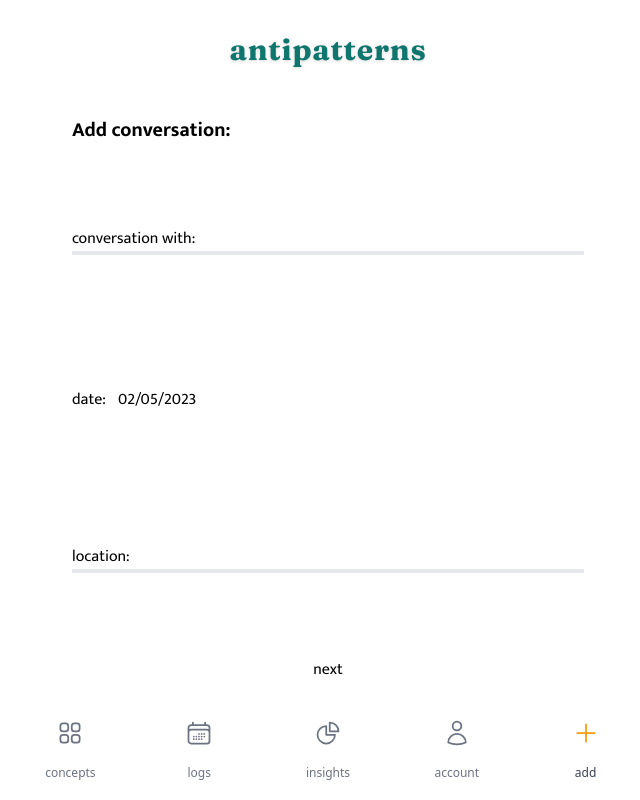
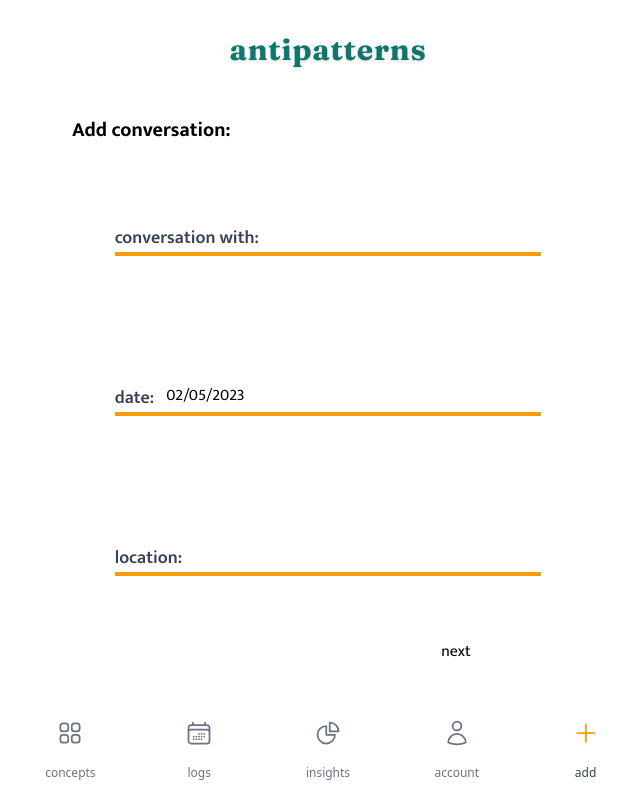
Before and after one commit to josephrmartinez/reactionsjournal, a React (Vite) app: page /reactionsjournal/add in a window 1280 px wide. Shown: the whole page, without its empty margins (312-952 px from the left). Built offline with nearby package versions, Linux system fonts and the light colour scheme.

Commit message:
Implement two-way data bindings on Date obj

```diff
--- a/src/routes/add.jsx
+++ b/src/routes/add.jsx
@@ -14,7 +14,7 @@ import { nanoid } from "nanoid"
 
 const INITIAL_DATA = {
     "conversationID": nanoid(),
-    "conversationDate": "",
+    "conversationDate": new Date(),
     "conversationLocation": "",
     "conversationWith": "",
     "userReactions": [
@@ -104,9 +104,10 @@ export default function Add() {
         <div className="font-mukta h-full w-4/5 flex flex-col items-center">
             <form className="h-full w-full grid grid-cols-1  grid-rows-[10%_80%_10%]" onSubmit={onSubmit}>
                 {step}
-            <div className="flex flex-row justify-around">
-                {currentStepIndex !== 0 && <button type="button" onClick={back}>back</button>}
-                {<button type="submit">{isLastStep ? "log entry" : "next"}</button>}
+            <div className="flex flex-row justify-around items-start">
+                {currentStepIndex === 0 && <div className="w-16"></div>}
+                {currentStepIndex !== 0 && <button type="button" className="w-16" onClick={back}>back</button>}
+                {<button className="w-16" type="submit">{isLastStep ? "log entry" : "next"}</button>}
             </div>
             </form>
             </div>
--- a/src/routes/addForms/DateLocationWithForm.jsx
+++ b/src/routes/addForms/DateLocationWithForm.jsx
@@ -5,38 +5,39 @@ import "react-datepicker/dist/react-datepicker.css";
 
 
 export default function DateLocationWithForm({ conversationID, conversationDate, conversationLocation, conversationWith, updateFields }) {
-    const [startDate, setStartDate] = useState(new Date());
+    // const [startDate, setStartDate] = useState(new Date());
 
-    useEffect(() => {
-    updateFields({ conversationDate: startDate })
-    }, [startDate])
+    // useEffect(() => {
+    // updateFields({ conversationDate: startDate })
+    // }, [startDate])
 
 return (
     <FormWrapper title="Add conversation:">
-        <div className='flex flex-col h-full justify-around'>
-            <div className='border-b-4 flex flex-row align-center w-full'>
-            <label>conversation with:</label>
+        <div className='flex flex-col h-full w-10/12 items-center justify-around'>
+            <div className='border-b-4 border-amber-500 flex flex-row align-center w-full'>
+                <label className='text-lg font-semibold text-gray-700'>conversation with:</label>
                 <input
                     autoFocus
                     required
                     type="text"
-                style={{ width: "110px" }}
-                className="pl-3 border-none outline-none font-bold text-green-800"
+                    style={{ width: "90px" }}
+                    className="pl-3 border-none outline-none font-bold text-green-800 text-lg"
                     value={conversationWith}
                     onChange={e => updateFields({ conversationWith: e.target.value })} />
             </div>
 
-            <div className='flex flex-row align-center w-full align-left'>
-                <label className='pr-3'>date:</label>
+            <div className='border-b-4 border-amber-500 flex flex-row align-center w-full'>
+                <label className='text-lg font-semibold text-gray-700 pr-3'>date:</label>
                 {/* <input type="date"  className="pl-5" value={startDate}></input> */}
-                <DatePicker style={{ width: "90px"}} selected={startDate} onChange={(date) => setStartDate(date)} />
+                <DatePicker style={{ width: "90px" }} selected={conversationDate} onChange={(date) => updateFields({ conversationDate: date })} />
             </div>
 
-            <div className='border-b-4 flex flex-row align-center justify-start w-full'><label>location:</label>
+            <div className='border-b-4 border-amber-500 flex flex-row align-center justify-start w-full'>
+                <label className='text-lg font-semibold text-gray-700'>location:</label>
                 <input
                     required
                     type="text"
-                    className="pl-3 border-none outline-none font-bold text-green-800"
+                    className="pl-3 border-none outline-none font-bold text-green-800 text-lg"
                     value={conversationLocation}
                     onChange={e => updateFields({ conversationLocation: e.target.value })} />
             </div>
--- a/src/routes/addForms/FormWrapper.jsx
+++ b/src/routes/addForms/FormWrapper.jsx
@@ -2,7 +2,7 @@ export default function FormWrapper({ title, children }) {
     return (
         <>
             <div className=" text-xl text-left self-center leading-5 font-mukta font-bold">{title}</div>
-            <div className="flex flex-col items-left w-full">{children}</div>
+            <div className="flex flex-col items-center w-full">{children}</div>
         </>
     )
 }
--- a/src/routes/addForms/NotesAndSubmitForm.jsx
+++ b/src/routes/addForms/NotesAndSubmitForm.jsx
@@ -3,11 +3,11 @@ import FormWrapper from "./FormWrapper"
 export default function NotesAndSubmitForm({ updateFields, notes }) {
     return (
         <FormWrapper title="Notes:">
-            <div className="justify-self-start flex flex-col items-center">
+            <div className="justify-self-start flex flex-col w-10/12 items-center">
             <textarea
                 autoFocus
                 type="textArea"
-                style={{ width: "90%", height: "100px" }}
+                style={{width:"100%", height: "100px" }}
                 className="p-3"
                 placeholder="optional"
                 value={notes}
```
Also changed, not shown: src/index.css (+0 -10 lines), src/TODO.txt. Lines whose indentation alone changed are shown as unchanged.
